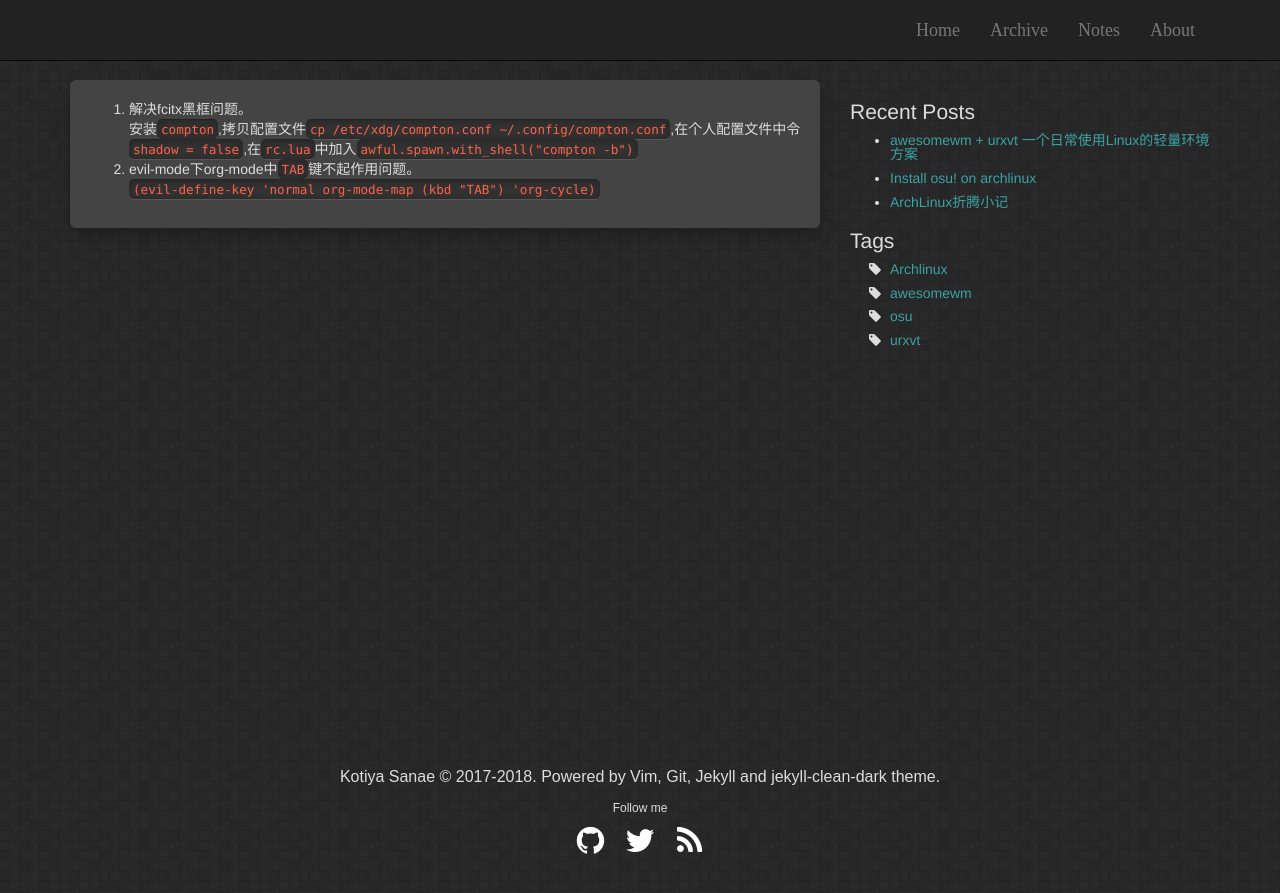
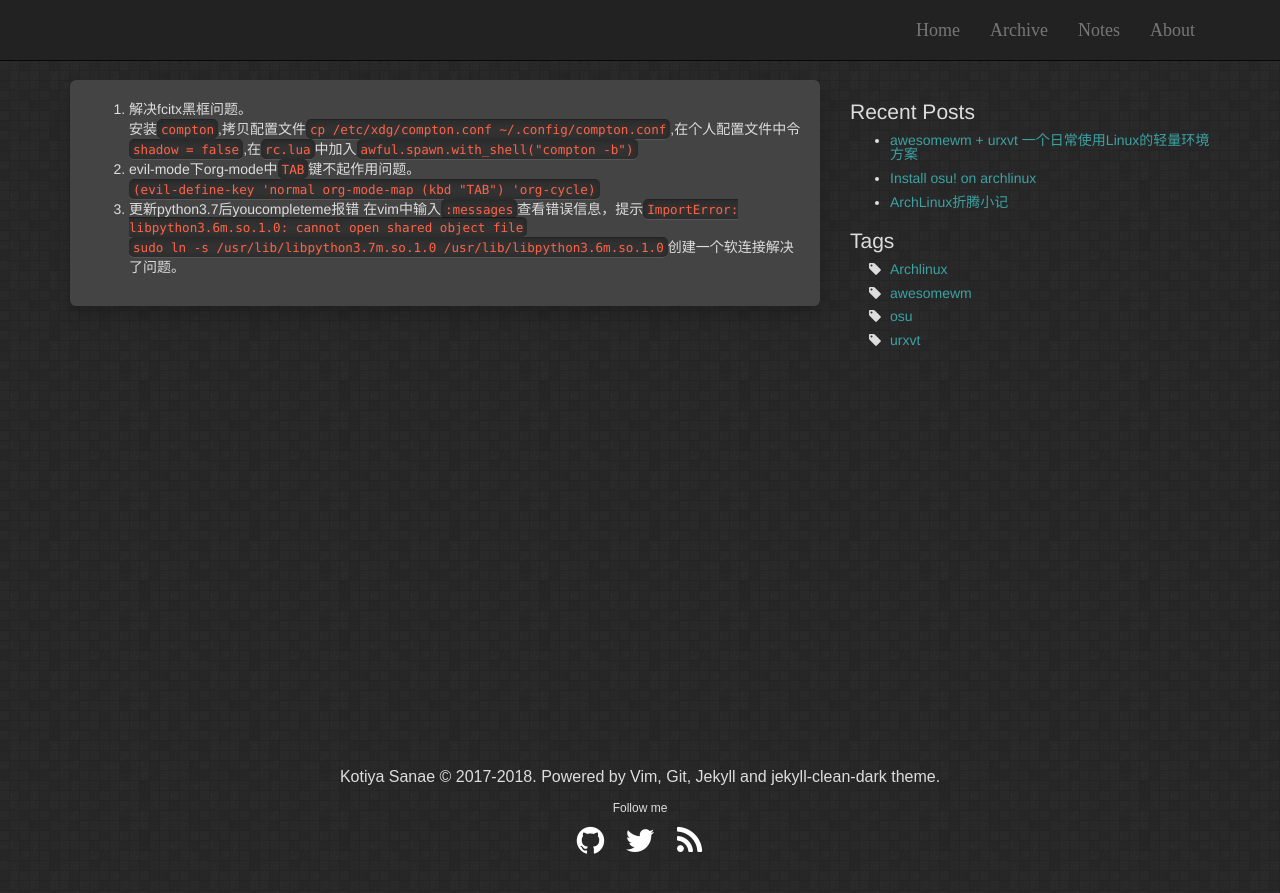
Before and after one commit to tianhongw/tianhongw.github.io, a Jekyll site: the page built from notes.md, in a window 1280 px wide. Shown: the top 893 px of the page. Built offline with Jekyll 4.4.1, drawn with Linux system fonts in a browser that asks for light colours.

Commit message:
update notes.md

```diff
--- a/notes.md
+++ b/notes.md
@@ -6,3 +6,6 @@ title: Notes
 安装`compton`,拷贝配置文件`cp /etc/xdg/compton.conf ~/.config/compton.conf`,在个人配置文件中令`shadow = false`,在`rc.lua`中加入`awful.spawn.with_shell("compton -b")`
 2. evil-mode下org-mode中`TAB`键不起作用问题。
 `(evil-define-key 'normal org-mode-map (kbd "TAB") 'org-cycle)`
+3. 更新python3.7后youcompleteme报错
+在vim中输入`:messages`查看错误信息，提示`ImportError: libpython3.6m.so.1.0: cannot open shared object file`
+`sudo ln -s /usr/lib/libpython3.7m.so.1.0 /usr/lib/libpython3.6m.so.1.0`创建一个软连接解决了问题。
```
